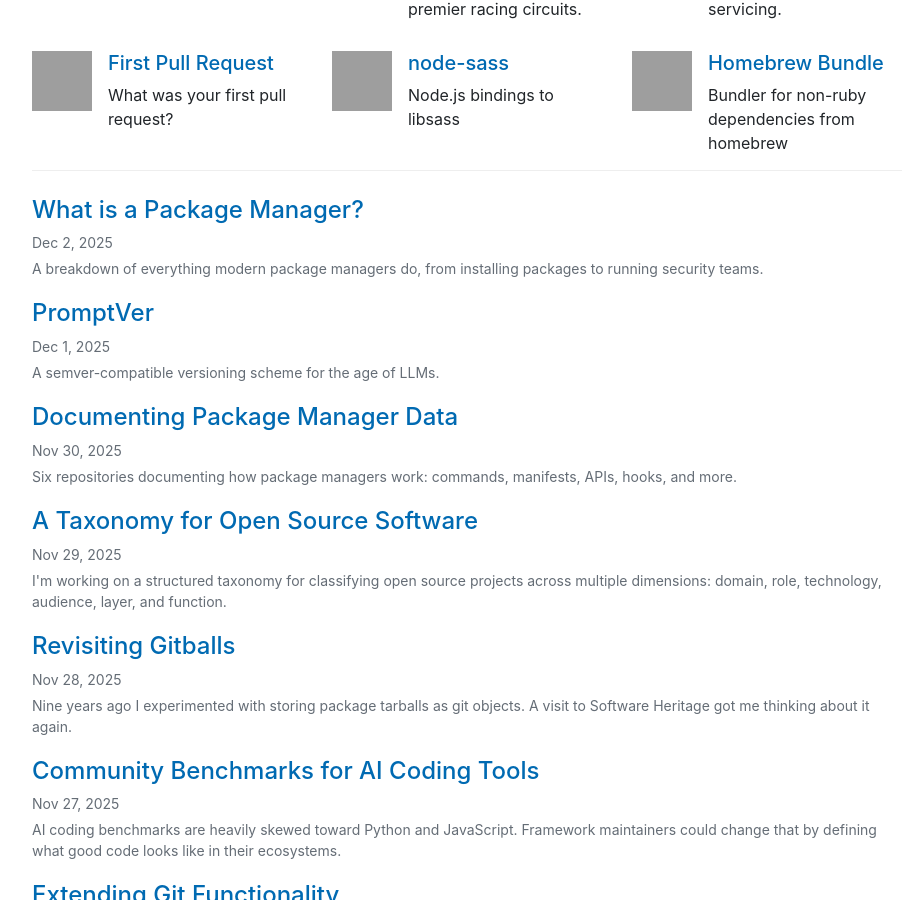
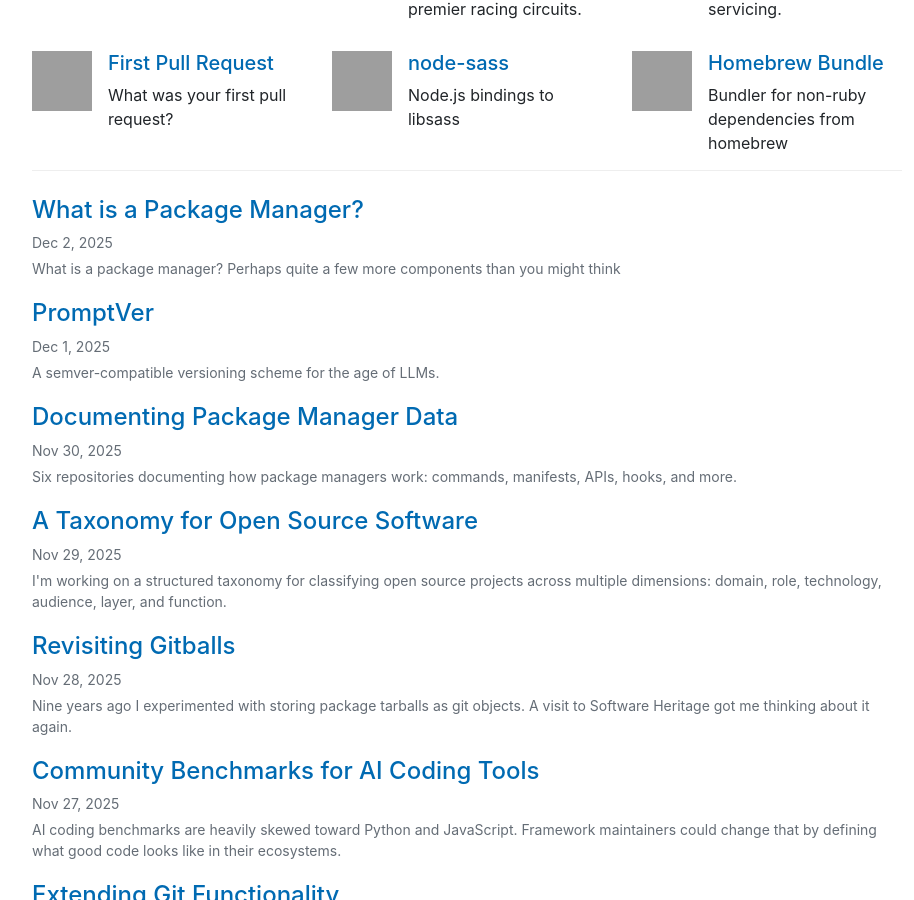
Before and after one commit to andrew/nesbitt.io, a Jekyll site: the page built from index.md, in a window 1280 px wide and 900 px high, scrolled down 513 px, cut to the strip 0-900 px from the top of the window. Shown: the whole strip, without its empty margins (173-1087 px from the left). Built offline with Jekyll 4.4.1, drawn with Linux system fonts in a browser that asks for light colours; grey boxes are pictures that could not be loaded.

Commit message:
Update description in "What is a Package Manager?" post for clarity

```diff
--- a/_posts/2025-12-02-what-is-a-package-manager.md
+++ b/_posts/2025-12-02-what-is-a-package-manager.md
@@ -2,7 +2,7 @@
 layout: post
 title: "What is a Package Manager?"
 date: 2025-12-02 10:00 +0000
-description: "A breakdown of everything modern package managers do, from installing packages to running security teams."
+description: "What is a package manager? Perhaps quite a few more components than you might think"
 tags:
   - package-managers
 ---
```
